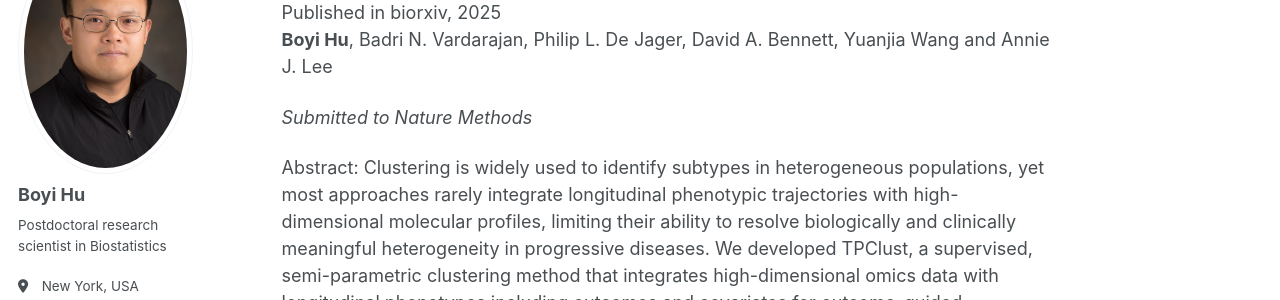
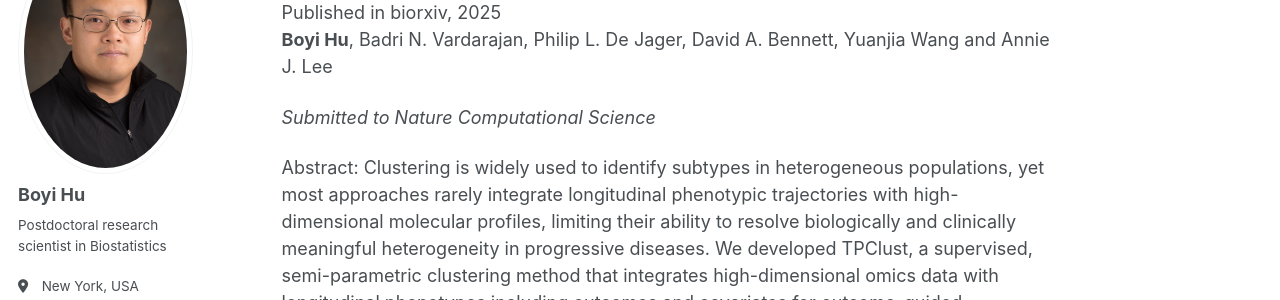
Before and after one commit to BoyiHu673/BoyiHu673.github.io, a Jekyll site: the page built from _publications/TPClust.md, in a window 1280 px wide and 900 px high. Shown: the part 170-470 px from the top of the window. Built offline with Jekyll 4.4.1, drawn with Linux system fonts in a browser that asks for light colours; a script that is not in the unit is left out.

Commit message:
Update TPClust.md

```diff
--- a/_publications/TPClust.md
+++ b/_publications/TPClust.md
@@ -9,6 +9,6 @@ paperurl: 'https://www.biorxiv.org/content/10.1101/2025.08.05.668514v1'
 ---
 **Boyi Hu**, Badri N. Vardarajan, Philip L. De Jager, David A. Bennett, Yuanjia Wang and Annie J. Lee
 
-*Submitted to Nature Methods*
+*Submitted to Nature Computational Science*
 
 Abstract: Clustering is widely used to identify subtypes in heterogeneous populations, yet most approaches rarely integrate longitudinal phenotypic trajectories with high-dimensional molecular profiles, limiting their ability to resolve biologically and clinically meaningful heterogeneity in progressive diseases. We developed TPClust, a supervised, semi-parametric clustering method that integrates high-dimensional omics data with longitudinal phenotypes including outcomes and covariates for outcome-guided subtyping. TPClust jointly models latent subtype membership and longitudinal outcome trajectories using multinomial logistic regression informed by molecular features selected via structured regularization, along with spline-based regression to capture subtype-specific, time-varying covariate effects. Simulations demonstrate valid inference for time-varying effects and robust feature selection. Applied to transcriptomic profiles and longitudinal cognitive data from 1,020 older adults in the Religious Orders Study and the Rush Memory and Aging Project, TPClust identified four aging subtypes including intermediate subtypes not captured by unimodal approaches with distinct cognitive trajectories, time-varying risk profiles, clinical and neuropathological features, and multimodal molecular signatures.
```
